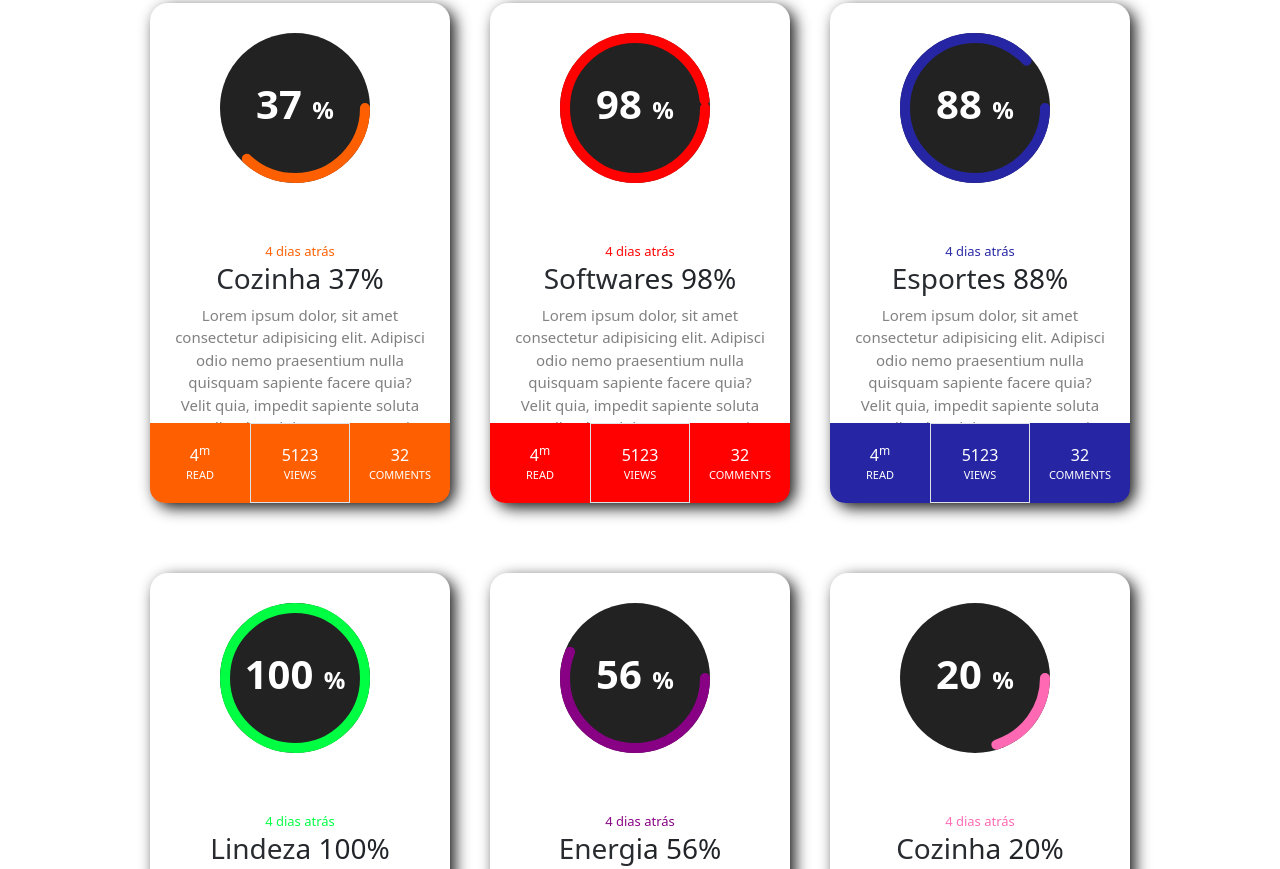
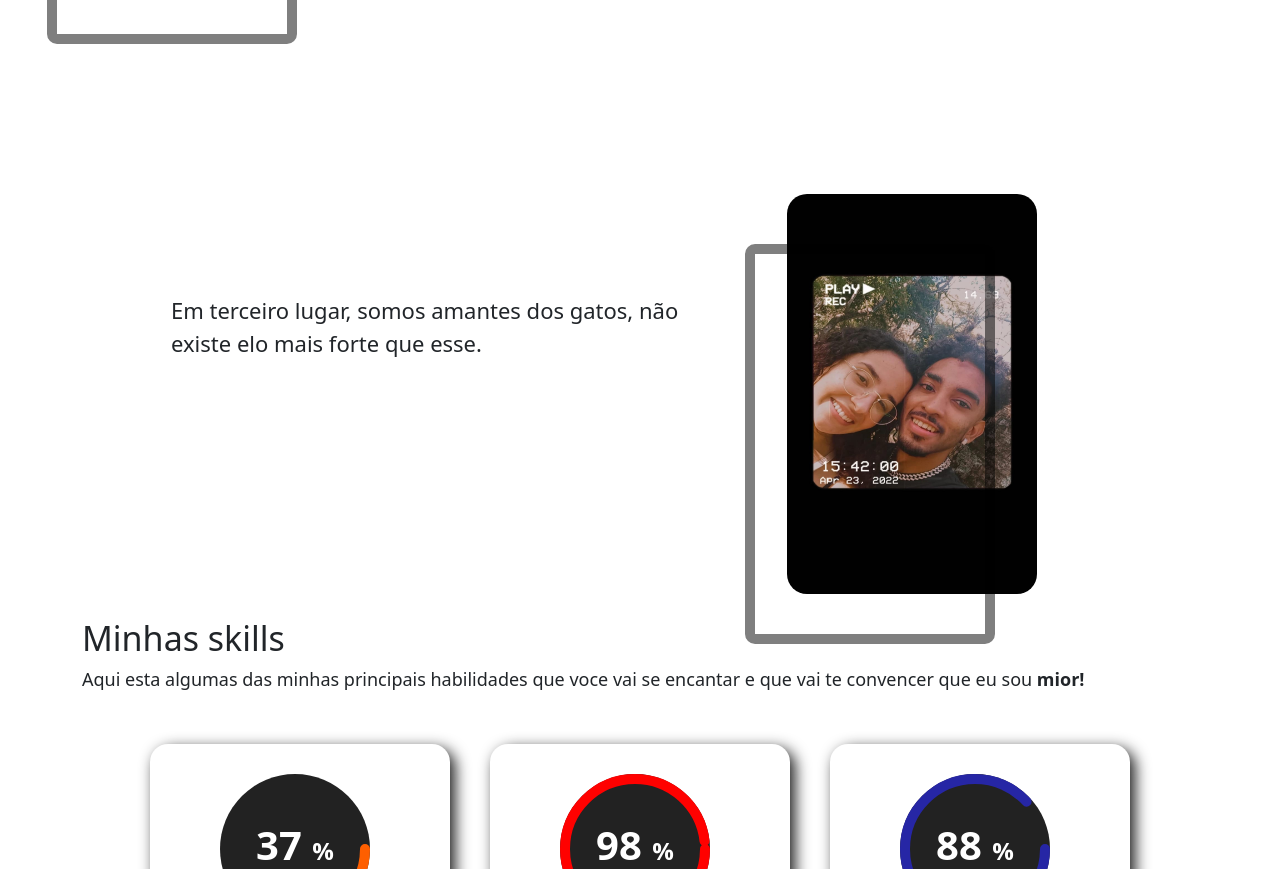
Before and after one commit to RamonDiego00/Mi, a plain HTML site: page index.html in a window 1280 px wide. Shown: the part 1931-2800 px from the top of the page. Drawn offline with nearby package versions, Linux system fonts and the light colour scheme.

```diff
--- a/docs/src/style.css
+++ b/docs/src/style.css
@@ -220,12 +220,7 @@
     font-weight: 500;
 }
 
-card-stats .border {
 
-    border-left: 1px solid Orgb(172, 26, 87);
-
-    border-right: 1px solid Orgb(172, 26, 87);
-}
 
 .card-stats .value sup {
 
@@ -554,3 +549,34 @@
     justify-content: space-around;
     align-items: center;
 }
+
+#navbar_top .barTopAmor{
+    margin-left: 10px;
+    border-left: 2px solid #000;
+    padding-left: 10px;
+}
+
+
+
+.about-img{
+    position: relative;
+}
+.about-img::before{
+    position: absolute;
+    content: "";
+    right: -50px;
+    top: 50px;
+    border: 10px solid rgba(0,0,0,0.5);
+    width: 250px;
+    height: 400px;
+    border-radius: 10px;
+}
+
+.about-img img{
+    width: 250px;
+    height: 400px;
+}
+.ajusteImg2::before{
+    left: -70px;
+    top: 50px;
+}
--- a/index.html
+++ b/index.html
@@ -15,9 +15,8 @@
     <div>
         <nav class="nav" id="navbar_top" >
             <div class="nav" id="navbar_top">
-                <h2>The opitional Path</h2>
-                <i></i>
-                <h2>Pra vc amor</h2>
+                <h2>Feito por Ramon</h2>
+                <h2 class="barTopAmor">Para vc amor</h2>
             </div>
         </nav>
 
@@ -29,7 +28,7 @@
 
             <div class="col-6">
 
-                <h1 class="titleFunny">Algum texto bonito e grande</h1>
+                <h1 class="titleFunny">O melhor site do mundo</h1>
                 <p class="previa">A seguir você vai ver alguns motivos do por que eu e você formamos um belo casal,e os benefícios de ter um namorado como eu</p>
 
             </div>
@@ -46,8 +45,8 @@
 
     <div class="col-6 textNey">A primeira coisa que devemos ressaltar é a nossa beleza, somos como Neymar e Bruna Marquezine,porém melhores e mais bonitos!</div>
 
-    <div class="col-2">
-        <!-- <img class="nos1 align-middle"  src="../assets/WhatsApp Image 2022-05-03 at 22.44.10.jpeg" alt="" srcset=""> -->
+    <div class="about-img">
+        <img class="nos1 align-middle"  src="docs\assets\foto1.jpeg" alt="" srcset="">
     </div>
 </div>
 
@@ -55,7 +54,9 @@
 
 
     <div class="col-6 imageNos">
-        <!-- <img class="nos1 align-middle"  src="../assets/WhatsApp Image 2022-05-03 at 22.44.10.jpeg" alt="" srcset=""> -->
+        <div class="about-img ajusteImg2">
+            <img class="nos1 align-middle"  src="docs\assets\foto2.jpeg" alt="" srcset="">
+        </div>
     </div>
     <div class="col-2 textLeao">Em segundo lugar nós vamos dominar o mundo, fala sério, nós somos muito os reis da selva.</div>
 </div>
@@ -65,7 +66,9 @@
     <div class="col-6 textNey">Em terceiro lugar, somos amantes dos gatos, não existe elo mais forte que esse.</div>
 
     <div class="col-2">
-        <!-- <img class="nos1 align-middle"  src="../assets/WhatsApp Image 2022-05-03 at 22.44.10.jpeg" alt="" srcset=""> -->
+        <div class="about-img">
+            <img class="nos1 align-middle"  src="docs\assets\foto3.jpeg" alt="" srcset="">
+        </div>
     </div>
 </div>
 
@@ -98,27 +101,22 @@
             </div>
         </div>
         <div class="card-text">
-            <span class="date">4 dias
-                atrás</span>
+            <span class="date">Ovo</span>
                 <h2>Cozinha 37%
                 </h2>
-<p>Lorem ipsum dolor, sit amet consectetur adipisicing elit. Adipisci odio nemo praesentium nulla quisquam sapiente facere quia? Velit quia, impedit sapiente soluta repellendus, dolorum vero omnis veritatis, autem beatae veniam!</p>
+<p>Morrer de fome eu não vou,porém eu não garanto o melhor prato do mundo, ovo é a minha principal especialidade</p>
         </div>
         <div class="card-stats">
 
             <div class="stat">
-                <div class="value">  4<sup>m</sup></div>
-                <div class="type">read</div>
+
             </div>
 
             <div class="stat border">
-                <div class="value">5123</div>
-                <div class="type">views</div>
+
             </div>
 
             <div class="stat">
-                <div class="value">32</div>
-                <div class="type">comments</div>
             </div>
 
 
@@ -142,27 +140,22 @@
             </div>
         </div>
         <div class="card-text">
-            <span class="date">4 dias
-                atrás</span>
+            <span class="date">Android</span>
                 <h2>Softwares 98%
                 </h2>
-<p>Lorem ipsum dolor, sit amet consectetur adipisicing elit. Adipisci odio nemo praesentium nulla quisquam sapiente facere quia? Velit quia, impedit sapiente soluta repellendus, dolorum vero omnis veritatis, autem beatae veniam!</p>
+<p>Logo mais eu vou dominar o mundo e hackear a nasa, só preciso estudar mais um pouquinho.</p>
         </div>
         <div class="card-stats">
 
             <div class="stat">
-                <div class="value">  4<sup>m</sup></div>
-                <div class="type">read</div>
+
             </div>
 
             <div class="stat border">
-                <div class="value">5123</div>
-                <div class="type">views</div>
+
             </div>
 
             <div class="stat">
-                <div class="value">32</div>
-                <div class="type">comments</div>
             </div>
 
 
@@ -186,27 +179,22 @@
             </div>
         </div>
         <div class="card-text">
-            <span class="date">4 dias
-                atrás</span>
+            <span class="date">Volei</span>
                 <h2>Esportes 88%
                 </h2>
-<p>Lorem ipsum dolor, sit amet consectetur adipisicing elit. Adipisci odio nemo praesentium nulla quisquam sapiente facere quia? Velit quia, impedit sapiente soluta repellendus, dolorum vero omnis veritatis, autem beatae veniam!</p>
+<p>O pai também é atleta, jogo de tudo e mais um pouco, minha especialidade é o volei</p>
         </div>
         <div class="card-stats">
 
             <div class="stat">
-                <div class="value">  4<sup>m</sup></div>
-                <div class="type">read</div>
+
             </div>
 
             <div class="stat border">
-                <div class="value">5123</div>
-                <div class="type">views</div>
+
             </div>
 
             <div class="stat">
-                <div class="value">32</div>
-                <div class="type">comments</div>
             </div>
 
 
@@ -232,27 +220,22 @@
             </div>
         </div></div>
         <div class="card-text">
-            <span class="date">4 dias
-                atrás</span>
+            <span class="date">O mais belo</span>
                 <h2>Lindeza 100%
                 </h2>
-<p>Lorem ipsum dolor, sit amet consectetur adipisicing elit. Adipisci odio nemo praesentium nulla quisquam sapiente facere quia? Velit quia, impedit sapiente soluta repellendus, dolorum vero omnis veritatis, autem beatae veniam!</p>
+<p>Nem preciso comentar sobre isso, esse fato é visível e incontestavel </p>
         </div>
         <div class="card-stats">
 
             <div class="stat">
-                <div class="value">  4<sup>m</sup></div>
-                <div class="type">read</div>
+
             </div>
 
             <div class="stat border">
-                <div class="value">5123</div>
-                <div class="type">views</div>
+
             </div>
 
             <div class="stat">
-                <div class="value">32</div>
-                <div class="type">comments</div>
             </div>
 
 
@@ -275,27 +258,22 @@
             </div>
         </div></div>
         <div class="card-text">
-            <span class="date">4 dias
-                atrás</span>
+            <span class="date">Esgotado</span>
                 <h2>Energia 56%
                 </h2>
-<p>Lorem ipsum dolor, sit amet consectetur adipisicing elit. Adipisci odio nemo praesentium nulla quisquam sapiente facere quia? Velit quia, impedit sapiente soluta repellendus, dolorum vero omnis veritatis, autem beatae veniam!</p>
+<p>Eu quase sempre to sem energia ou estou com um pouco de preguiça</p>
         </div>
         <div class="card-stats">
 
             <div class="stat">
-                <div class="value">  4<sup>m</sup></div>
-                <div class="type">read</div>
+
             </div>
 
             <div class="stat border">
-                <div class="value">5123</div>
-                <div class="type">views</div>
+
             </div>
 
             <div class="stat">
-                <div class="value">32</div>
-                <div class="type">comments</div>
             </div>
 
 
@@ -317,28 +295,23 @@
             </div>
         </div></div>
         <div class="card-text">
-            <span class="date">4 dias
-                atrás</span>
-                <h2>Cozinha 20%
+            <span class="date">Perdido</span>
+                <h2>Localização 20%
                 </h2>
 
-<p>Lorem ipsum dolor, sit amet consectetur adipisicing elit. Adipisci odio nemo praesentium nulla quisquam sapiente facere quia? Velit quia, impedit sapiente soluta repellendus, dolorum vero omnis veritatis, autem beatae veniam!</p>
+<p>Eu sou o cara mais perdido que vc vai conhecer, se me perguntam onde é o centro é capaz de eu mandar a pessoa pra outra cidade</p>
         </div>
         <div class="card-stats">
 
             <div class="stat">
-                <div class="value">  4<sup>m</sup></div>
-                <div class="type">read</div>
+
             </div>
 
             <div class="stat border">
-                <div class="value">5123</div>
-                <div class="type">views</div>
+
             </div>
 
             <div class="stat">
-                <div class="value">32</div>
-                <div class="type">comments</div>
             </div>
 
 
@@ -439,12 +412,10 @@
 <footer>
     <div class="rodape">
 <h3>Milena Silva</h3>
-<p>Lorem ipsum dolor sit amet consectetur adipisicing elit. Quod, delectus quia. Atque non dicta repellendus animi asperiores doloremque necessitatibus placeat adipisci maiores, dolorum reiciendis reprehenderit, nobis facere. Quos, dolor architecto.</p>
-
-<p> <i>facebook</i></p>
+<p>Não é pra mostrar pra ninguém, se não eu te mato &#128064</p>
     </div>
     <div class="rodapeMenor">
-<p>Copyright @2022 RamonDiego.Feito com <i>coração</i></p>
+<p>Copyright @2022 RamonDiego Feito com &#128150;</p>
     </div>
 </footer>
 
```
Also changed, not shown: docs/assets/foto1.jpeg (renamed from docs/assets/WhatsApp Image 2022-05-03 at 22.44.10.jpeg), docs/assets/foto2.jpeg (added), docs/assets/foto3.jpeg (added).
